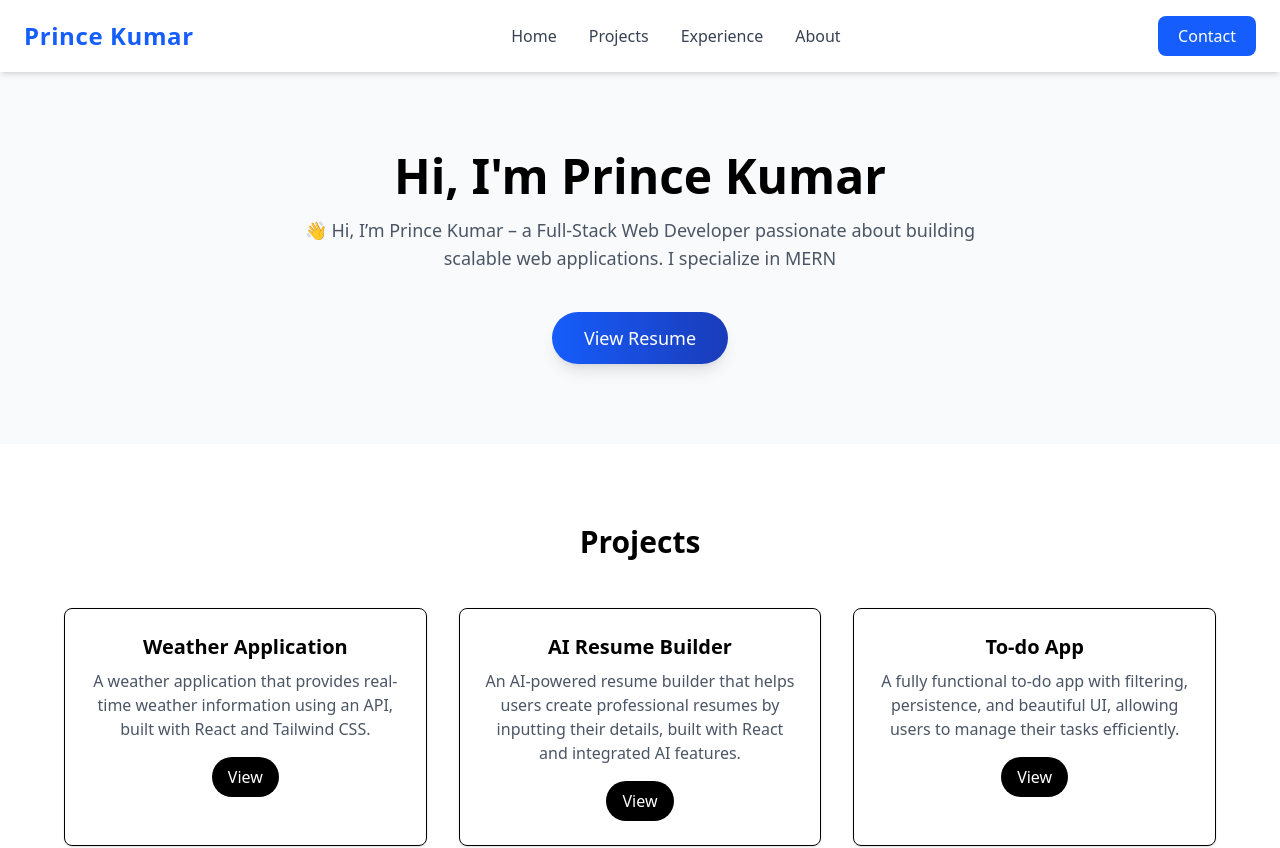
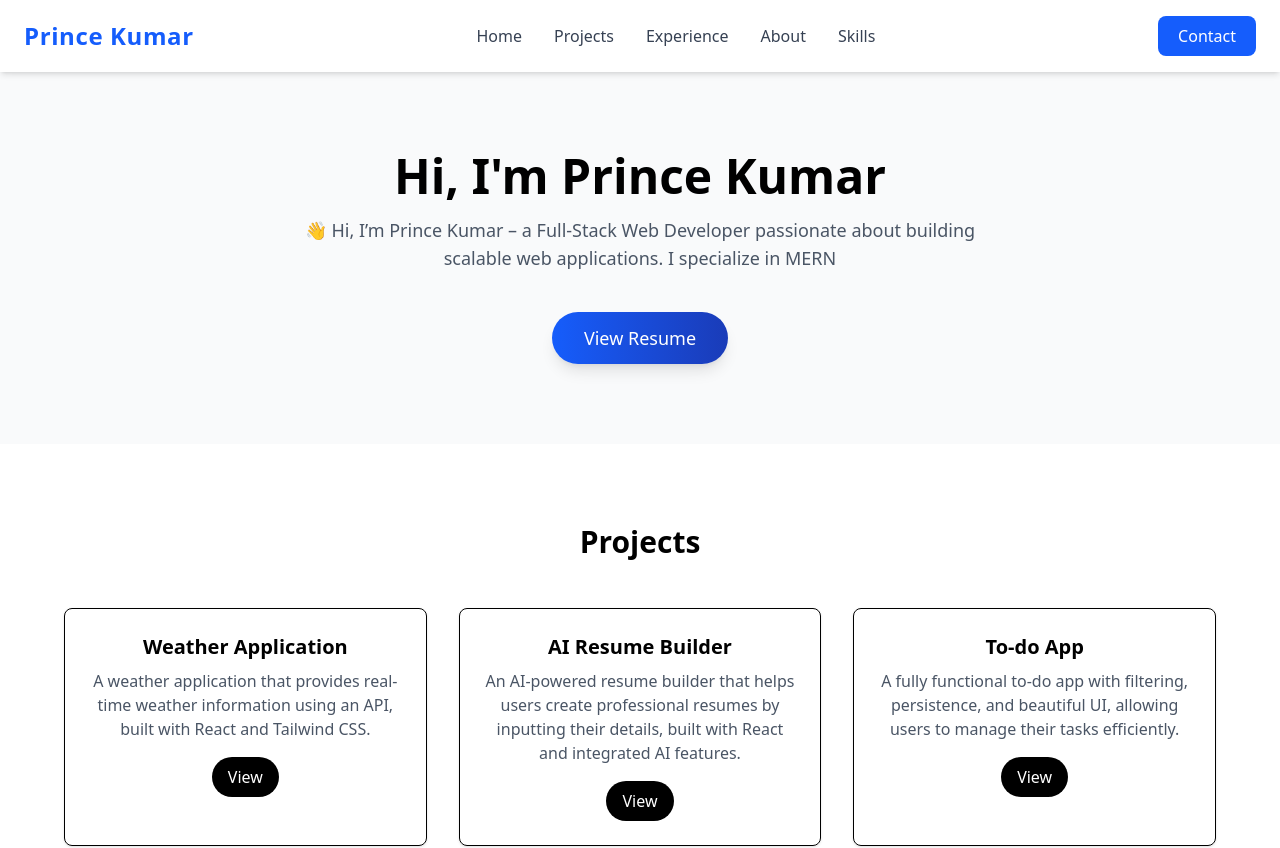
Before and after one commit to Prince-2028/My-websites, a React (Vite) app: page / in a window 1280 px wide. Shown: the top 848 px of the page. Built offline with nearby package versions, Linux system fonts and the light colour scheme.

Commit message:
add skills option and fomet the code

```diff
--- a/src/components/Header.jsx
+++ b/src/components/Header.jsx
@@ -4,17 +4,32 @@ const Header = () => {
   return (
     <header className="bg-white shadow-md px-6 py-4 sticky top-0 z-50">
       <div className="max-w-7xl mx-auto flex items-center justify-between">
-        <div className="text-2xl font-bold text-blue-600 tracking-wide">Prince Kumar</div>
+        <div className="text-2xl font-bold text-blue-600 tracking-wide">
+          Prince Kumar
+        </div>
         <nav>
           <ul className="hidden md:flex space-x-8 text-gray-700 font-medium">
-            <li className="hover:text-blue-500 cursor-pointer transition">Home</li>
-            <li className="hover:text-blue-500 cursor-pointer transition">Projects</li>
-            <li className="hover:text-blue-500 cursor-pointer transition">Experience</li>
-            <li className="hover:text-blue-500 cursor-pointer transition">About</li>
+            <li className="hover:text-blue-500 cursor-pointer transition">
+              Home
+            </li>
+            <li className="hover:text-blue-500 cursor-pointer transition">
+              Projects
+            </li>
+            <li className="hover:text-blue-500 cursor-pointer transition">
+              Experience
+            </li>
+            <li className="hover:text-blue-500 cursor-pointer transition">
+              About
+            </li>
+            <li className="hover:text-blue-500 cursor-pointer transition">
+              Skills
+            </li>
           </ul>
         </nav>
         <div className="hidden md:block">
-          <button className="bg-blue-600 text-white px-5 py-2 rounded-lg hover:bg-blue-700 transition">Contact</button>
+          <button className="bg-blue-600 text-white px-5 py-2 rounded-lg hover:bg-blue-700 transition">
+            Contact
+          </button>
         </div>
         <div className="md:hidden">
           <button className="text-blue-600 text-2xl">&#9776;</button>
```
